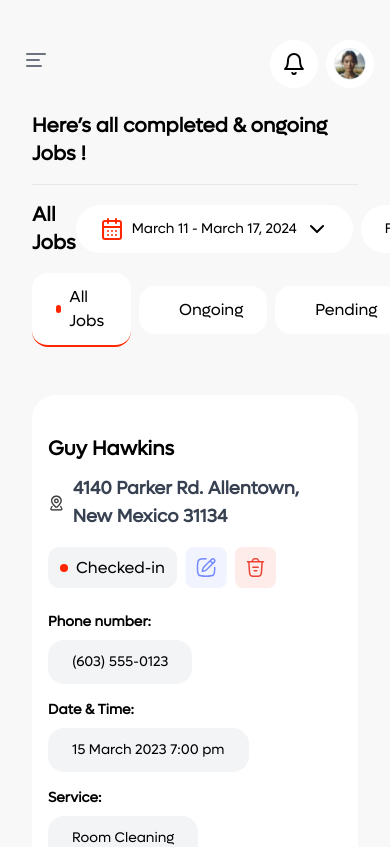
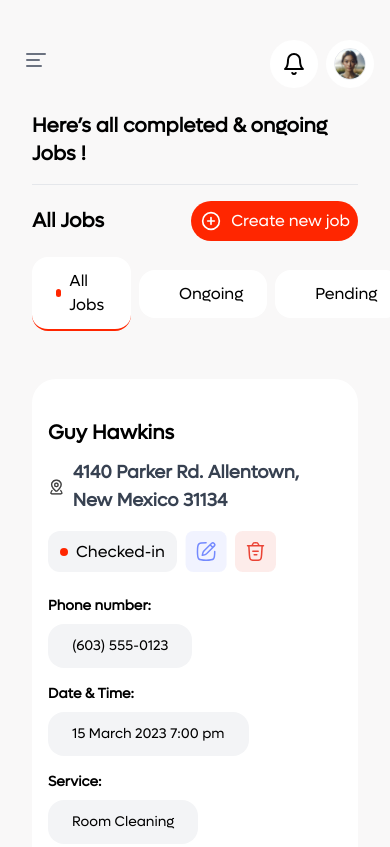
Before and after one commit to abrauf18/chkr, a Next.js app: page /company-admin/jobs in a window 390 px wide. Shown: the top 847 px of the page. Built offline with nearby package versions, Linux system fonts and the light colour scheme.

Commit message:
feat: set styling on mobile view, hide elements on mob view

```diff
--- a/components/modules/dashboard/Jobs.tsx
+++ b/components/modules/dashboard/Jobs.tsx
@@ -125,12 +125,12 @@ const Jobs = () => {
       <div className='flex justify-between items-center'>
         <h1 className='text-xl font-bold'>All Jobs</h1>
         <div className="flex justify-center items-center gap-2">
-          <Button className="md:w-[90%] w-1/2 bg-white hover:bg-white rounded-3xl p-6 text-sm lg:text-base">
+          <Button className="md:w-[90%] w-1/2 bg-white hover:bg-white rounded-3xl p-6 text-sm lg:text-base mobile:hidden">
             <CalendarDays className='mr-2' color='#FF2600' />
             March 11 - March 17, 2024
             <ChevronDown className='ml-2' />
           </Button>
-          <Button className="md:w-[90%] w-1/2 bg-white rounded-3xl p-6 text-sm lg:text-base">
+          <Button className="md:w-[90%] w-1/2 bg-white rounded-3xl p-6 text-sm lg:text-base mobile:hidden">
             Filter
             <ChevronDown
               className="ml-2 md:w-[1rem] md:h-[1rem] w-[1rem] h-[1rem]"
@@ -144,9 +144,9 @@ const Jobs = () => {
           <div
             key={tab.id}
             onClick={() => handleTabClick(tab.id)}
-            className={`flex items-center bg-white rounded-2xl py-3 px-6 gap-2 cursor-pointer ${activeTab === tab.id ? 'bg-primary border-b-2 border-primary' : ''}`}
+            className={`flex items-center bg-white rounded-2xl py-3 px-6 gap-2 cursor-pointer ${activeTab === tab.id ? 'bg-primary border-b-2 border-primary' : ''} ${tab.text === "Cancelled" ? "mobile:hidden" : ''}`}
           >
-            <div className={`rounded-full w-2 h-2 ${activeTab === tab.id ? 'bg-primary' : 'bg-white'}`}></div>
+            <div className={`rounded-full w-2 h-2 ${activeTab === tab.id ? 'bg-primary' : 'bg-white'} `}></div>
             <div><span>{tab.text}</span></div>
           </div>
         ))}
```
